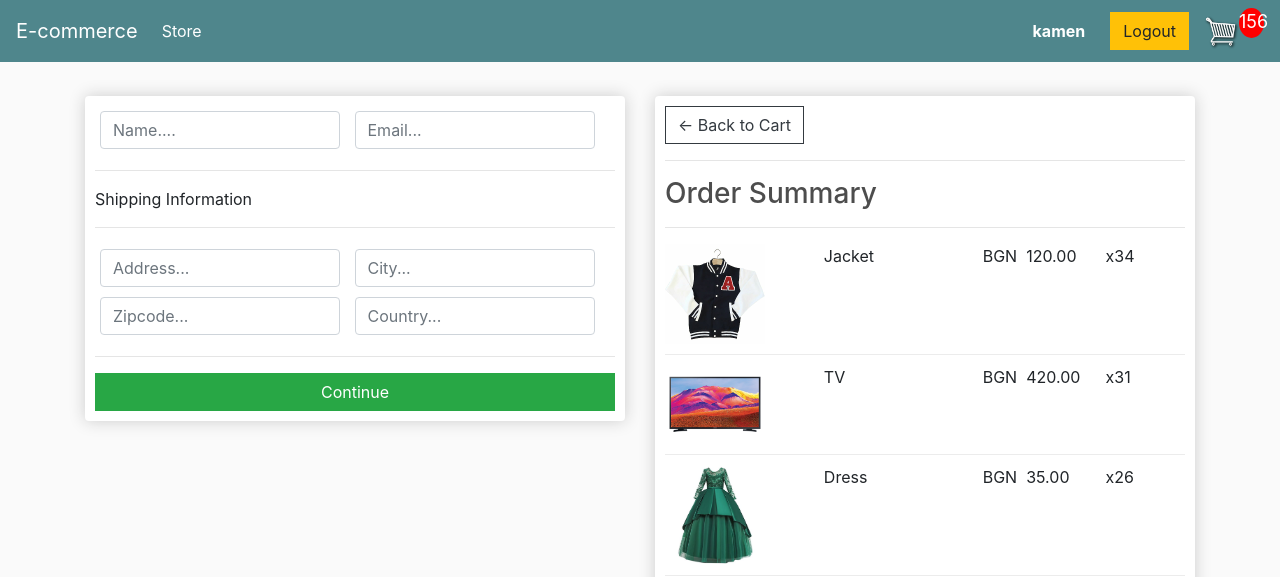
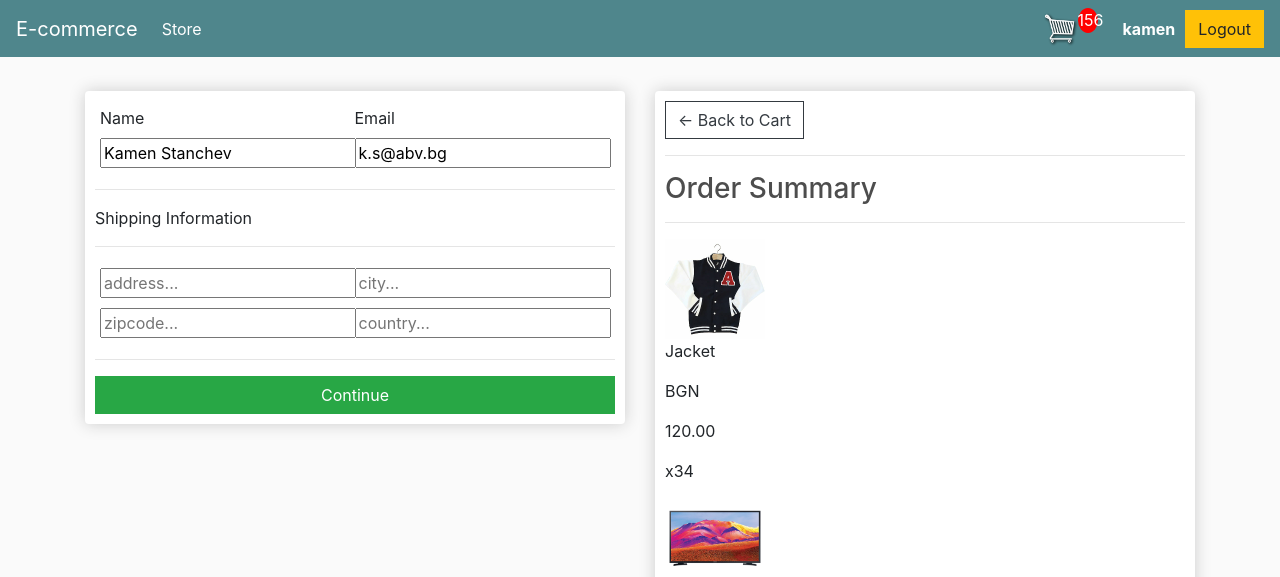
Before and after one commit to KamenStanchev/e-commerce, a Django app: page /checkout/ in a window 1280 px wide. Shown: the top 577 px of the page. Run offline with Django 4.2, Linux system fonts and the light colour scheme; a user stored in the database is signed in; data comes from the database, SQL or seed files in the repository; both versions use the stored data as it was after the commit; some libraries are stand-ins or nearby versions.

Commit message:
implement forms in checkout

```diff
--- /dev/null
+++ b/ecommerce/store/forms.py
@@ -0,0 +1,25 @@
+from ecommerce.store.models import Customer, ShippingAddress
+from django import forms
+
+
+class CustomerForm(forms.ModelForm):
+    class Meta:
+        model = Customer
+        fields = ['name', 'email']
+        widgets = {
+            'name': forms.TextInput(attrs={'placeholder': 'name..'}),
+            'email': forms.EmailInput(attrs={'placeholder': 'email..'})
+        }
+
+
+class ShippingAddressForm(forms.ModelForm):
+    class Meta:
+        model = ShippingAddress
+        fields = ['address', 'country', 'zipcode', 'city']
+
+        widgets = {
+            'address': forms.TextInput(attrs={'placeholder': 'address...'}),
+            'country': forms.TextInput(attrs={'placeholder': 'country...'}),
+            'zipcode': forms.TextInput(attrs={'placeholder': 'zipcode...'}),
+            'city': forms.TextInput(attrs={'placeholder': 'city...'})
+        }
--- a/ecommerce/store/models.py
+++ b/ecommerce/store/models.py
@@ -8,7 +8,7 @@
     email = models.EmailField(blank=True, null=True)
 
     def __str__(self):
-        return self.name
+        return f'for: {self.user}'
 
 
 class Category(models.Model):
@@ -67,9 +67,10 @@
 class ShippingAddress(models.Model):
     customer = models.ForeignKey(Customer, on_delete=models.CASCADE)
     order = models.ForeignKey(Order, on_delete=models.CASCADE)
-    address = models.TextField(max_length=50)
-    country = models.CharField(max_length=20)
-    zipcode = models.CharField(max_length=20)
+    address = models.TextField(max_length=50, null=True, blank=True)
+    country = models.CharField(max_length=20, null=True, blank=True)
+    city = models.CharField(max_length=20, null=True, blank=True)
+    zipcode = models.CharField(max_length=20, null=True, blank=True)
     date_added = models.DateTimeField(auto_now_add=True)
 
     def __str__(self):
--- a/ecommerce/store/templates/checkout.html
+++ b/ecommerce/store/templates/checkout.html
@@ -2,17 +2,21 @@
 {% load static %}
 {% block content %}
 
+
     <div class="row">
         <div class="col-lg-6">
             <div class="box-element" id="form-wrapper">
-                <form>
+                <form method="post" action="{% url 'checkout' %}">
+                    {% csrf_token %}
                     <div id="user-info">
                         <div class="form-field">
-                            <input required class="form-control" type="text" name="name" placeholder="Name....">
+                            <label style="display: block">Name</label>
+                            {{ form.name }}
                         </div>
 
                         <div class="form-field">
-                            <input required class="form-control" type="email" name="email" placeholder="Email...">
+                            <label style="display: block">Email</label>
+                            {{ form.email }}
                         </div>
                     </div>
 
@@ -21,16 +25,16 @@
                         <p>Shipping Information</p>
                         <hr>
                         <div class="form-field">
-                            <input class="form-control" type="text" name="address" placeholder="Address...">
+                            {{ form1.address }}
                         </div>
                         <div class="form-field">
-                            <input class="form-control" type="text" name="city" placeholder="City...">
+                            {{ form1.city }}
                         </div>
                         <div class="form-field">
-                            <input class="form-control" type="text" name="zipcode" placeholder="Zipcode...">
+                            {{ form1.zipcode }}
                         </div>
                         <div class="form-field">
-                            <input class="form-control" type="text" name="country" placeholder="Country...">
+                            {{ form1.country }}
                         </div>
                     </div>
 
--- a/ecommerce/store/views.py
+++ b/ecommerce/store/views.py
@@ -2,7 +2,8 @@
 from django.shortcuts import render, redirect
 from django.views.generic.detail import DetailView
 
-from ecommerce.store.models import Product, Category, Order, OrderItem
+from ecommerce.store.forms import CustomerForm, ShippingAddressForm
+from ecommerce.store.models import Product, Category, Order, OrderItem, ShippingAddress
 
 
 class ProductDetail(DetailView):
@@ -58,17 +59,28 @@
 
 
 def checkout(request):
-    if request.user.is_authenticated:
-        customer = request.user.customer
-        order, created = Order.objects.get_or_create(customer=customer, complete=False)
-        items = order.orderitem_set.all()
-    else:
-        order = None
-        items = []
+    customer = request.user.customer
+    order, created = Order.objects.get_or_create(customer=customer, complete=False)
+    items = order.orderitem_set.all()
+    shipping_address, created = ShippingAddress.objects.get_or_create(customer=customer, order=order)
+
+    if request.method == 'POST':
+        form = CustomerForm(request.POST, instance=customer)
+        form1 = ShippingAddressForm(request.POST, instance=shipping_address)
+        if form.is_valid() and form1.is_valid():
+            form.save()
+            form1.save()
+            return redirect('checkout')
+
+    form = CustomerForm(instance=customer)
+    form1 = ShippingAddressForm(instance=shipping_address)
     context = {
         'items': items,
         'order': order,
+        'form': form,
+        'form1': form1,
     }
+
     return render(request, 'checkout.html', context)
 
 
--- a/static/css/main.css
+++ b/static/css/main.css
@@ -40,10 +40,10 @@
 	text-align: center;
 	color:#fff;
 	background-color: red;
-	width: 25px;
-	height: 30px;
+	width: 20px;
+	height: 25px;
 	border-radius: 50%;
-	font-size: 18px;
+	font-size: 16px;
 }
 .numberCircle {
     border-radius: 50%;
@@ -76,6 +76,8 @@
 	width:250px;
 	display: inline-block;
 	padding: 5px;
+}
+
 }
 
 .cart-row{
--- a/templates/main.html
+++ b/templates/main.html
@@ -33,18 +33,20 @@
              </ul>
          </div>
          <div class="form-inline my-2 my-lg-0">
-             <strong style="color: white; margin-right: 25px">{{ user }}</strong>
-             {% if not user.is_authenticated %}
-                <a href="{% url 'login' %}" class="btn btn-warning">Login</a>
-             {% elif user.is_authenticated %}
-                 <a href="{% url 'logout' %}" class="btn btn-warning">Logout</a>
-             {% endif %}
+
              <a href="{% url 'cart' %}">
                  <img id="cart-icon" src="{% static 'images/cart.png' %}" alt="No Image">
 
              </a>
 
              <p id="cart-total">{% total_order_items request %}</p>
+             <strong style="color: white; margin-right: 10px; margin-left: 25px;">{{ user }}</strong>
+             {% if not user.is_authenticated %}
+                <a href="{% url 'login' %}" class="btn btn-warning">Login</a>
+             {% elif user.is_authenticated %}
+                 <a href="{% url 'logout' %}" class="btn btn-warning">Logout</a>
+             {% endif %}
+
 
 
 
```
Also changed, not shown: db.sqlite3, ecommerce/store/migrations/0006_shippingaddress_city.py (added), ecommerce/store/migrations/0007_alter_shippingaddress_address_and_more.py (added).
